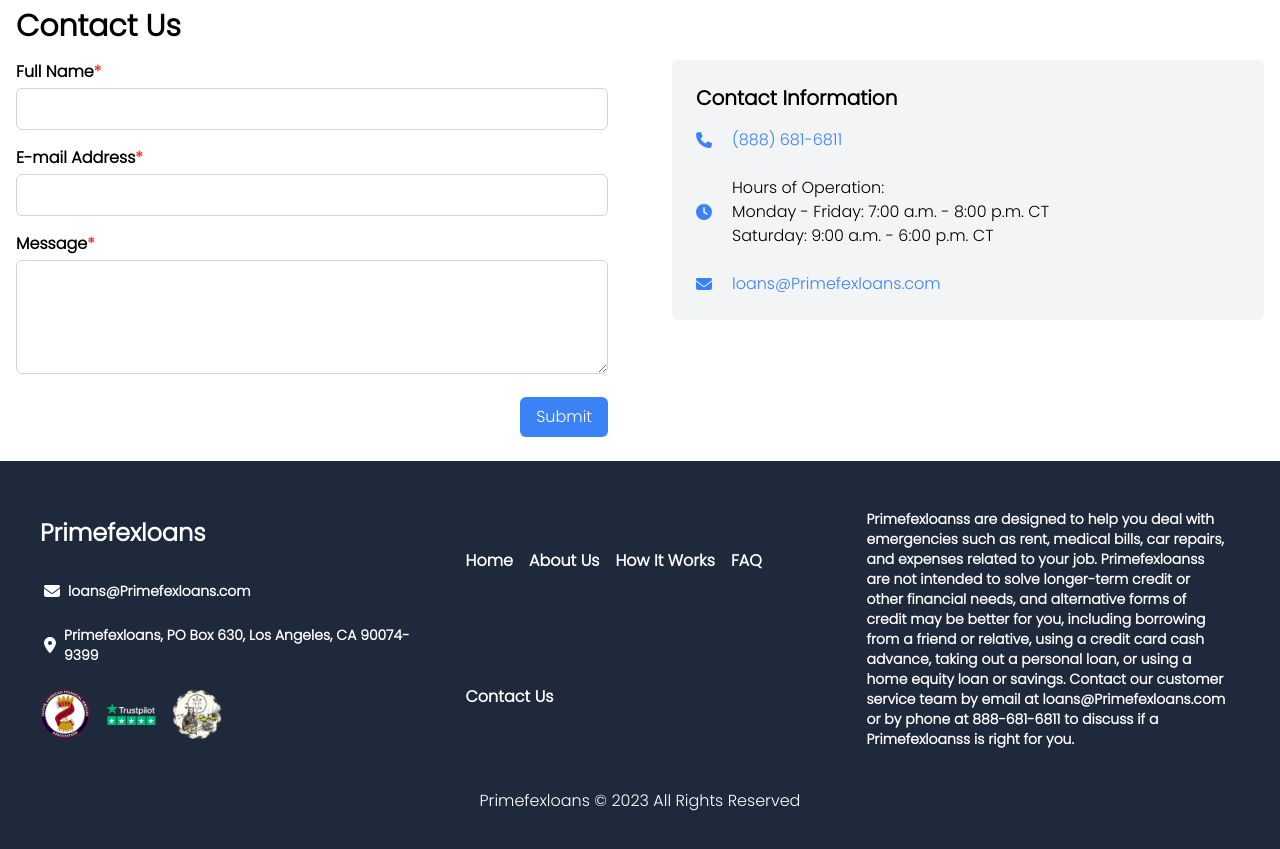
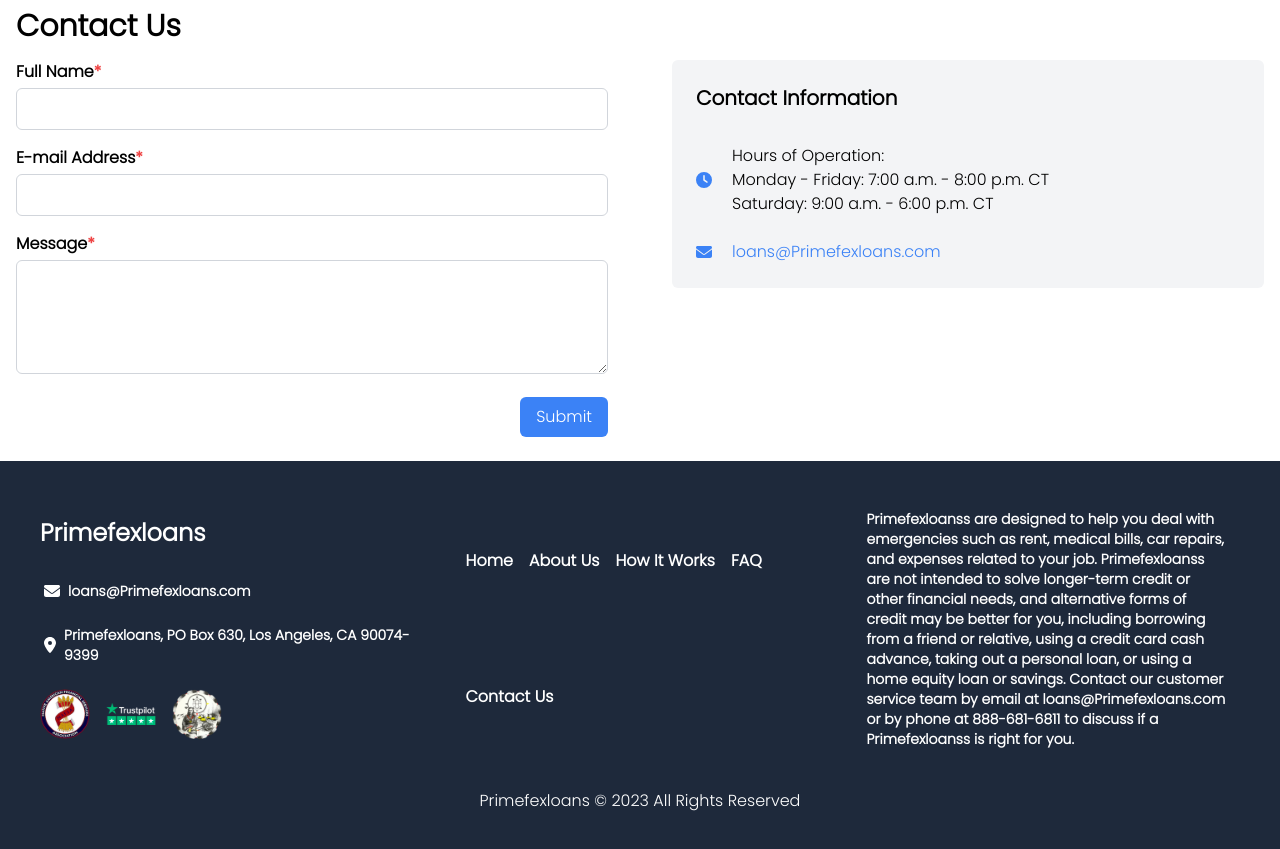
Before and after one commit to samie105/primefex, a Next.js app: page /Contact-Us in a window 1280 px wide. Shown: the part 1040-1889 px from the top of the page. Built offline with nearby package versions, Linux system fonts and the light colour scheme.

Commit message:
removed numbe

```diff
--- a/components/ContactForm.js
+++ b/components/ContactForm.js
@@ -78,12 +78,7 @@
         <div className="md:w-1/2 md:pl-8 mt-8 md:mt-0 flex-row-reverse">
           <div className="bg-gray-100 rounded-md p-6">
             <h2 className="text-xl font-semibold mb-4">Contact Information</h2>
-            <div className="flex items-center mb-2">
-              <FontAwesomeIcon icon={faPhone} className="mr-2 text-blue-500" />
-              <a href="tel:8886816811" className="text-blue-500 px-3">
-                (888) 681-6811
-              </a>
-            </div>
+
             <div className="flex items-center mb-2 py-4">
               <FontAwesomeIcon icon={faClock} className="mr-2 text-blue-500" />
               <p className="px-3">
```
